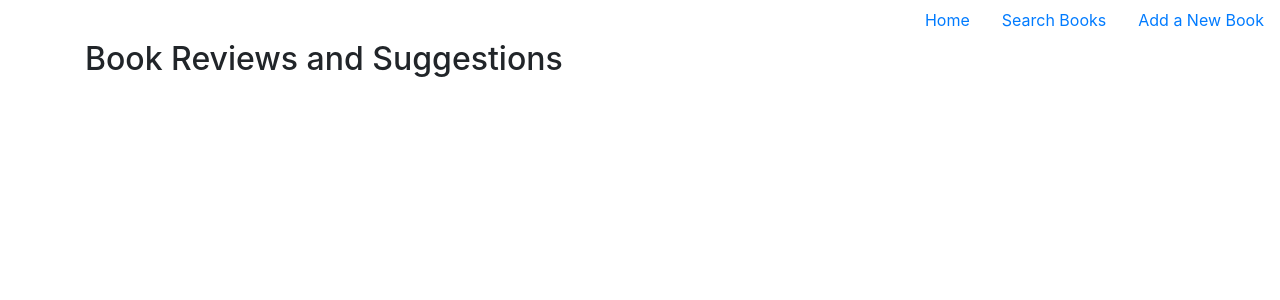
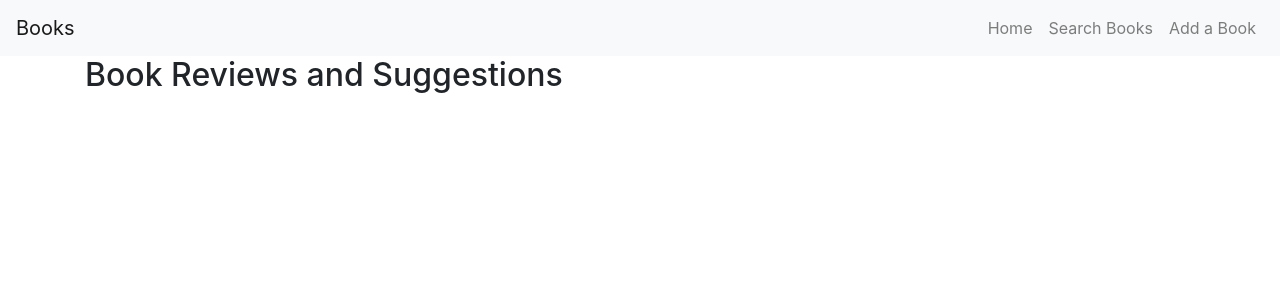
Before and after one commit to Code-Institute-Submissions/flask_book_review, a Flask app: page / in a window 1280 px wide. Shown: the top 300 px of the page. Run offline with Flask 2, Linux system fonts and the light colour scheme; data that the repository does not hold is empty; some libraries are stand-ins or nearby versions.

Commit message:
Added link to font awesome, updated the nav with a brand and collapse classes

```diff
--- a/templates/base.html
+++ b/templates/base.html
@@ -9,21 +9,32 @@
 
     <link rel="stylesheet" href="https://stackpath.bootstrapcdn.com/bootstrap/4.3.1/css/bootstrap.min.css"
         integrity="sha384-ggOyR0iXCbMQv3Xipma34MD+dH/1fQ784/j6cY/iJTQUOhcWr7x9JvoRxT2MZw1T" crossorigin="anonymous">
+    <link media="all" rel="stylesheet" href="https://maxcdn.bootstrapcdn.com/font-awesome/4.7.0/css/font-awesome.min.css">
     <link rel="stylesheet" href="{{ url_for('static', filename= 'css/style.css' )}}">
 </head>
 <body>
-    <ul class="nav justify-content-end">
+
+    <nav class="navbar navbar-expand-lg navbar-light bg-light">
+        <a class="navbar-brand" href="{{ url_for('home') }}">Books</a>
+        <button class="navbar-toggler" type="button" data-toggle="collapse" data-target="#navbarSupportedContent"
+            aria-controls="navbarSupportedContent" aria-expanded="false" aria-label="Toggle navigation">
+            <span class="navbar-toggler-icon"></span>
+        </button>
+
+        <div class="collapse navbar-collapse justify-content-end" id="navbarSupportedContent">
+            <ul class="navbar-nav">
                 <li class="nav-item">
-            <a class="nav-link active" href="{{ url_for('home')}}">Home</a>
+                    <a class="nav-link" href="{{ url_for('home') }}">Home</a>
                 </li>
                 <li class="nav-item">
-            <a class="nav-link" href="{{ url_for('search_page')}}">Search Books</a>
+                    <a class="nav-link" href="{{ url_for('search_page') }}">Search Books</a>
                 </li>
                 <li class="nav-item">
-            <a class="nav-link" href="{{ url_for('add_book')}}">Add a New Book</a>
+                    <a class="nav-link" href="{{ url_for('add_book') }}">Add a Book</a>
                 </li>
-
             </ul>
+        </div>
+    </nav>
 
     {% block content %}
     {% endblock %}
```
Lines whose indentation alone changed are shown as unchanged.
